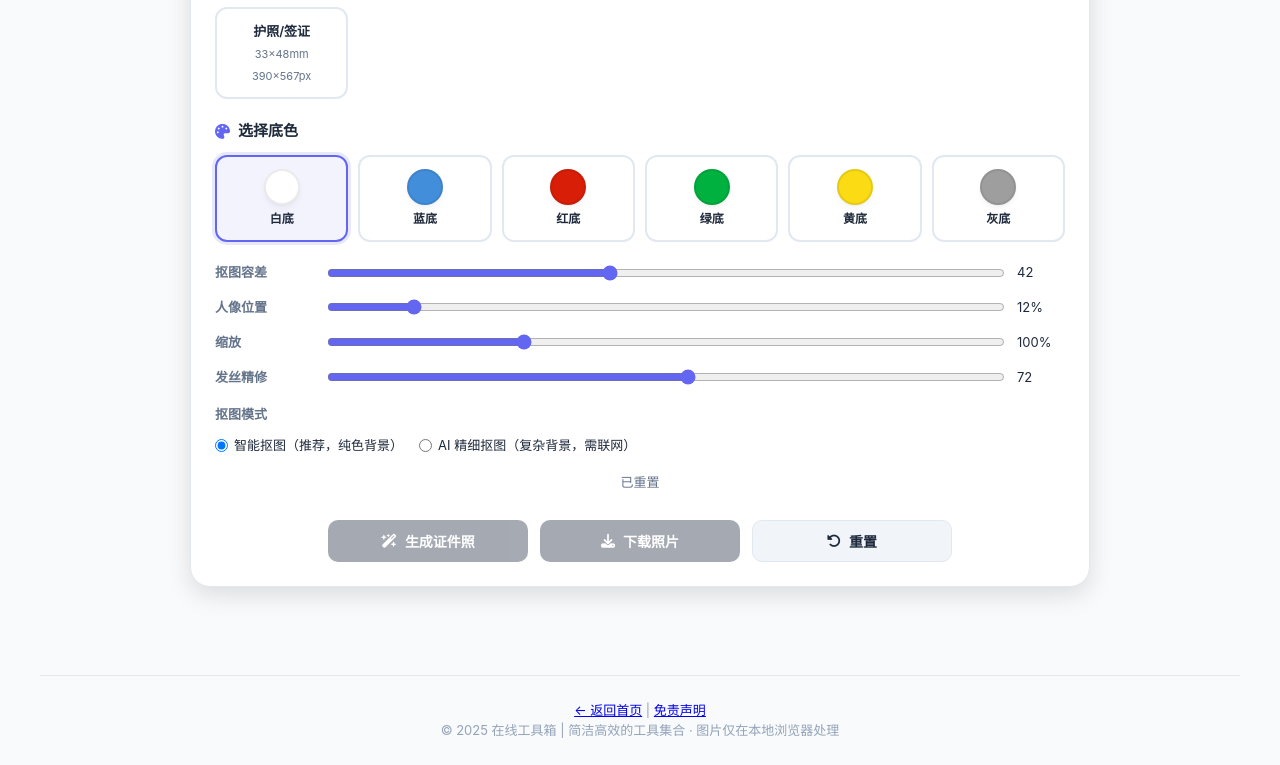
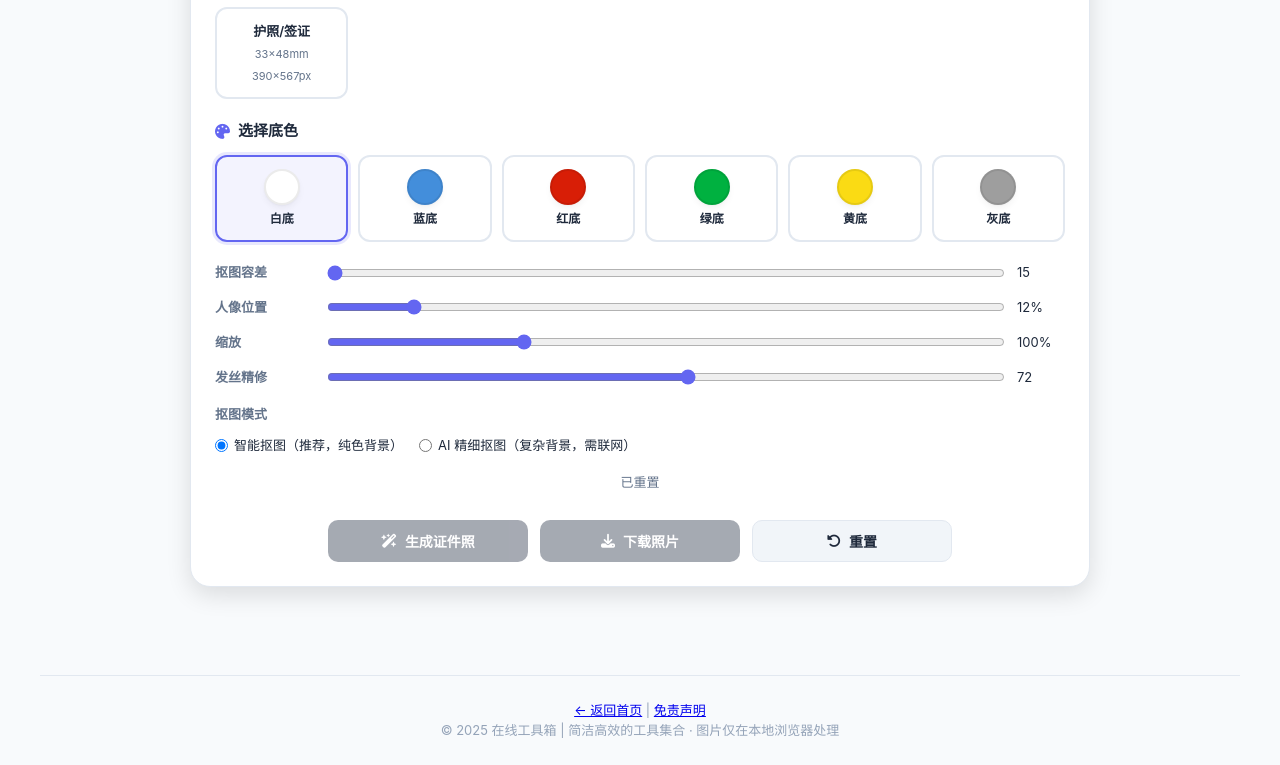
Before and after one commit to SmartBigBoy/Toolkit, a website: page tools/photo.html in a window 1280 px wide. Both pictures are taken after a click on the button "重置". Shown: the part 1056-1821 px from the top of the page. Drawn offline with Linux system fonts and the light colour scheme.

Commit message:
fix: 容差默认值从 42 改为 15

```diff
--- a/js/tools/photo.js
+++ b/js/tools/photo.js
@@ -35,7 +35,7 @@
     sourceBlob: null,
     selectedSize: '1inch',
     selectedBg: 'white',
-    tolerance: 42,
+    tolerance: 15,
     headOffset: 12,
     zoom: 100,
     edgeRefine: 72,
@@ -1143,7 +1143,7 @@
       state.sourceBlob = null;
       state.selectedSize = '1inch';
       state.selectedBg = 'white';
-      state.tolerance = 42;
+      state.tolerance = 15;
       state.headOffset = 12;
       state.zoom = 100;
       state.edgeRefine = 72;
@@ -1167,8 +1167,8 @@
       if (els.resultMeta) els.resultMeta.textContent = '';
       // 恢复滑块默认值
       if (els.tolerance) {
-        els.tolerance.value = 42;
-        if (els.toleranceVal) els.toleranceVal.textContent = '42';
+        els.tolerance.value = 15;
+        if (els.toleranceVal) els.toleranceVal.textContent = '15';
       }
       if (els.headOffset) {
         els.headOffset.value = 12;
--- a/tools/photo.html
+++ b/tools/photo.html
@@ -295,8 +295,8 @@
       <div class="photo-controls">
         <div class="control-row">
           <label for="tolerance">抠图容差</label>
-          <input type="range" id="tolerance" min="15" max="80" value="42">
-          <span id="toleranceVal">42</span>
+          <input type="range" id="tolerance" min="15" max="80" value="15">
+          <span id="toleranceVal">15</span>
         </div>
         <div class="control-row">
           <label for="headOffset">人像位置</label>
```
